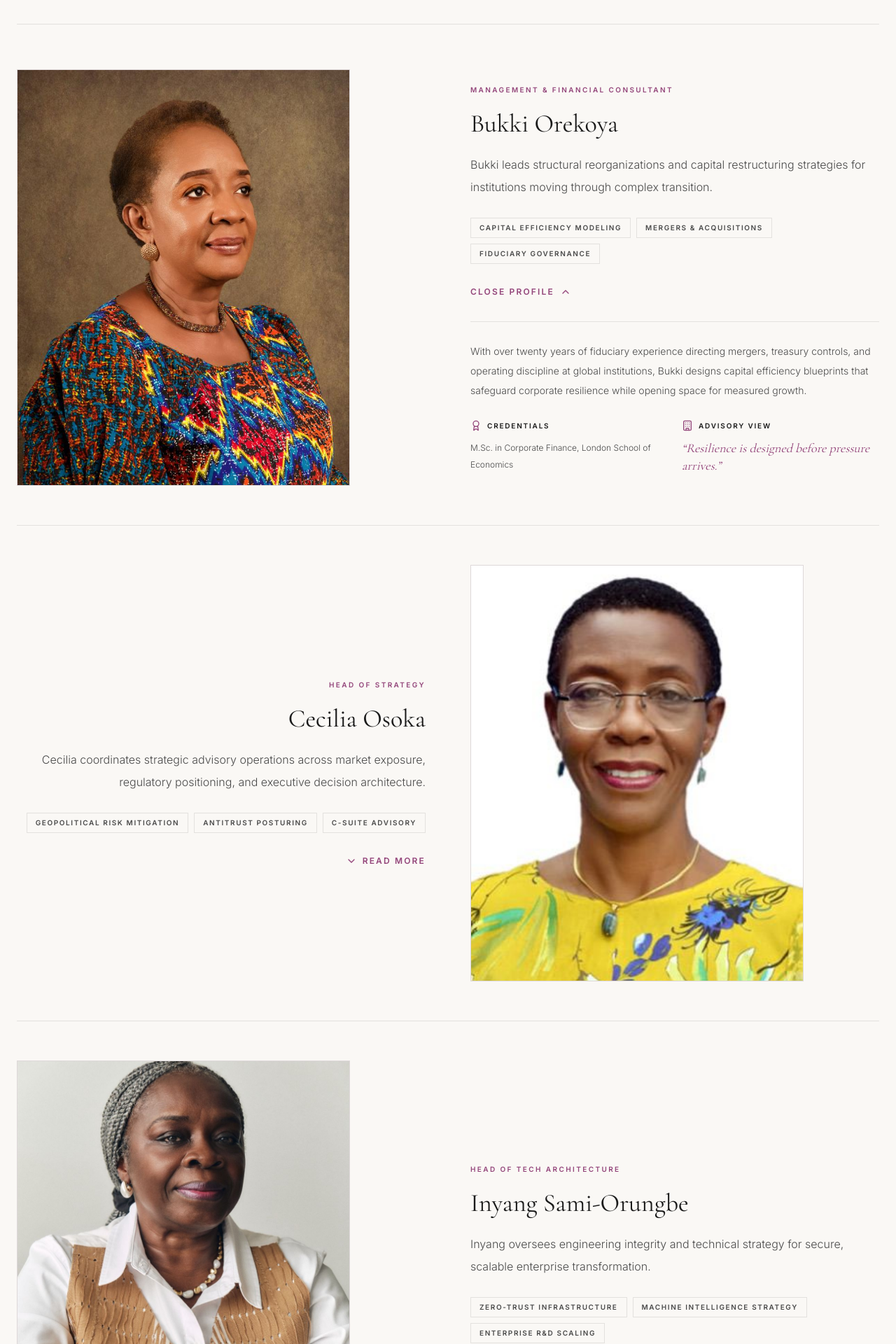
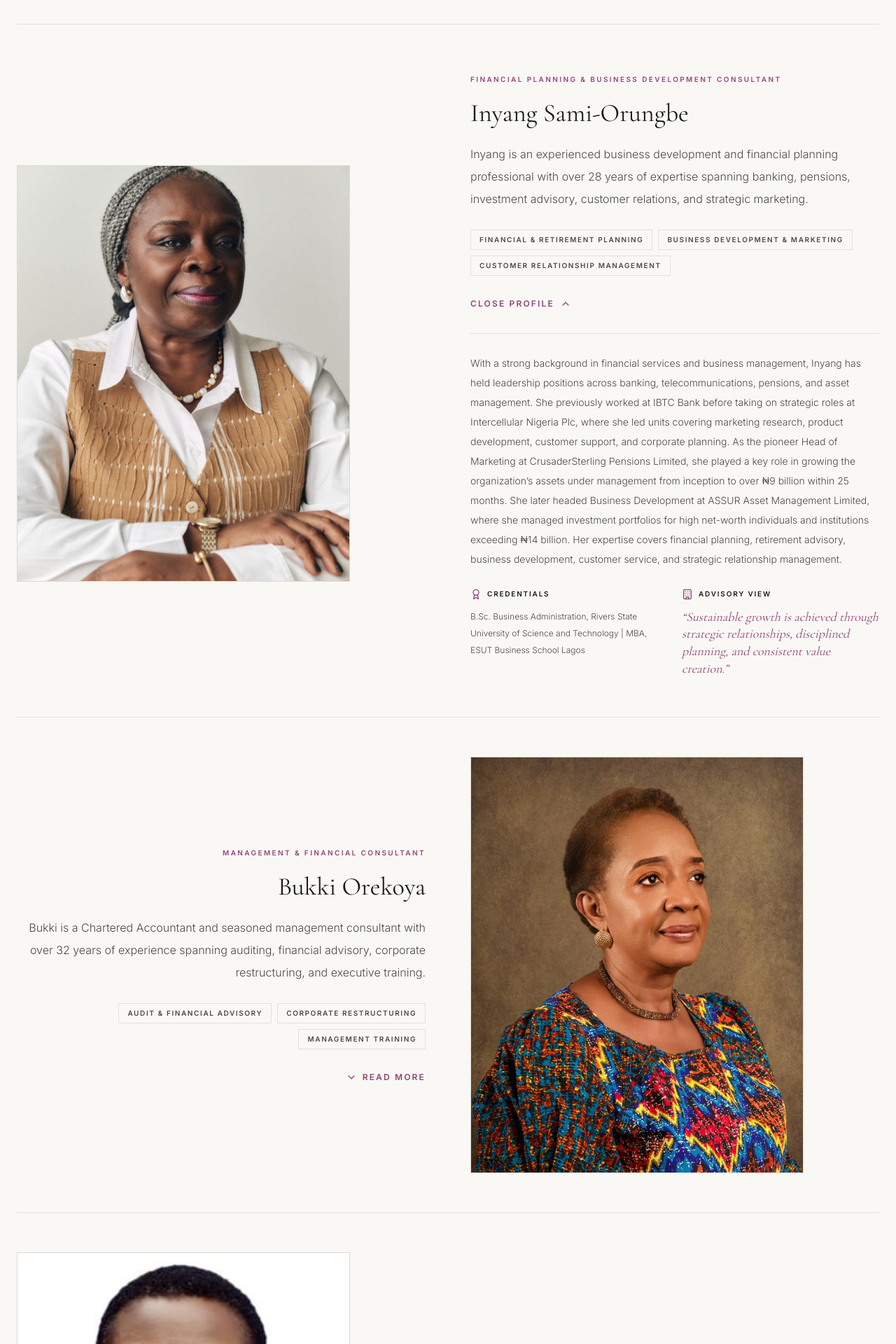
Before and after one commit to BehindTheDesks/newaverti, a Next.js app: page /team in a window 1280 px wide. Shown: the part 720-2640 px from the top of the page at 70% size. Built offline with nearby package versions, Linux system fonts and the light colour scheme.

Commit message:
edited the about us

```diff
--- a/app/contact/page.tsx
+++ b/app/contact/page.tsx
@@ -2,15 +2,7 @@
 
 import Image from "next/image";
 import { useEffect, useState } from "react";
-import {
-  CheckCircle2,
-  Clock3,
-  Mail,
-  MapPin,
-  Phone,
-  Send,
-  ShieldCheck,
-} from "lucide-react";
+import { CheckCircle2, Clock3, Mail, MapPin, Phone, Send, ShieldCheck, LucideIcon} from "lucide-react";
 import { motion, useReducedMotion, type Transition } from "motion/react";
 
 type FormData = {
@@ -21,6 +13,15 @@ type FormData = {
   message: string;
 };
 
+type ContactDetail = {
+  icon: LucideIcon;
+  eyebrow: string;
+  title: string;
+  detail: string;
+  href?: string;
+  external?: boolean;
+};
+
 const initialFormData: FormData = {
   name: "",
   email: "",
@@ -29,24 +30,27 @@ const initialFormData: FormData = {
   message: "",
 };
 
-const contactDetails = [
+const contactDetails: ContactDetail[] = [
   {
     icon: MapPin,
-    eyebrow: "Global Headquarters",
-    title: "15 Kingsway Road, Ikoyi",
+    eyebrow: "Averti Professional Managers",
+    title: "2 Adepegba Street, Ilupeju",
     detail: "Lagos, Nigeria",
+    href: "https://maps.google.com/?q=2+Adepegba+Street+Ilupeju+Lagos",
   },
   {
     icon: Mail,
-    eyebrow: "Advisory Routing",
-    title: "briefings@averti.com",
-    detail: "Secure partner review",
+    eyebrow: "Advisory Email",
+    title: "info@averti.com.ng",
+    detail: "Confidential partner communication",
+    href: "mailto:info@averti.com.ng",
   },
   {
     icon: Phone,
     eyebrow: "Institutional Relations",
-    title: "+234 (1) 460-9110",
-    detail: "Monday - Friday, 09:00 - 18:00 WAT",
+    title: "+234 1 794 3620",
+    detail: "Monday — Friday · 09:00 — 18:00 WAT",
+    href: "tel:+23417943620",
   },
 ];
 
@@ -141,8 +145,8 @@ function Field({
   );
 }
 
-const fieldClass =
-  "w-full border border-[#1A1A1A]/15 bg-[#FAF8F5]/60 px-4 py-3.5 text-sm text-[#1A1A1A] outline-none transition-all duration-300 placeholder:text-[#4A4A4A]/45 focus:border-[#93457A] focus:bg-white focus:ring-4 focus:ring-[#93457A]/10";
+const fieldClass = "w-full border border-[#1A1A1A]/12 bg-[#FAF8F5]/50 px-4 py-3.5 text-sm text-[#1A1A1A] outline-none transition-all duration-300 placeholder:text-[#4A4A4A]/40 focus:border-[#93457A]/60 focus:bg-white focus:ring-4 focus:ring-[#93457A]/8 hover:border-[#1A1A1A]/25";
+
 
 export default function ContactPage() {
   const [formData, setFormData] = useState<FormData>(initialFormData);
@@ -252,19 +256,40 @@ export default function ContactPage() {
                   key={item.eyebrow}
                   variants={reveal}
                   transition={transition}
-                  className="grid grid-cols-[44px_1fr] gap-5 py-7"
+                  whileHover={{ y: reduceMotion ? 0 : -3 }}
+                  className="group grid grid-cols-[52px_1fr] gap-5 py-8 transition-all duration-300"
                 >
-                  <div className="flex h-11 w-11 items-center justify-center rounded-full border border-[#93457A]/20 text-[#93457A]">
+                  <div className="flex h-12 w-12 items-center justify-center rounded-full border border-[#93457A]/15 bg-white text-[#93457A] transition-all duration-300 group-hover:border-[#93457A]/40 group-hover:bg-[#93457A]/5">
                     <Icon className="h-5 w-5" aria-hidden="true" />
                   </div>
+
                   <div>
                     <h3 className="text-[10px] font-semibold uppercase tracking-[0.22em] text-[#93457A]">
                       {item.eyebrow}
                     </h3>
-                    <p className="mt-3 font-serif text-xl leading-snug">
-                      {item.title}
-                    </p>
-                    <p className="mt-1 text-sm font-light leading-6 text-[#4A4A4A]">
+
+                    {item.href ? (
+                      <a
+                        href={item.href}
+                        target={item.href.startsWith("http") ? "_blank" : undefined}
+                        rel={item.href.startsWith("http") ? "noreferrer" : undefined}
+                        className="group/link mt-3 inline-flex items-center gap-2 font-serif text-xl leading-snug text-[#1A1A1A] transition-all duration-300 hover:text-[#93457A]"
+                      >
+                        <span className="border-b border-transparent transition-all duration-300 group-hover/link:border-[#93457A]/40">
+                          {item.title}
+                        </span>
+
+                        <span className="translate-x-0 opacity-0 transition-all duration-300 group-hover/link:translate-x-1 group-hover/link:opacity-100">
+                          →
+                        </span>
+                      </a>
+                    ) : (
+                      <p className="mt-3 font-serif text-xl leading-snug text-[#1A1A1A]">
+                        {item.title}
+                      </p>
+                    )}
+
+                    <p className="mt-2 text-sm font-light leading-6 text-[#4A4A4A]">
                       {item.detail}
                     </p>
                   </div>
@@ -272,7 +297,6 @@ export default function ContactPage() {
               );
             })}
           </div>
-
           <motion.div
             variants={reveal}
             transition={transition}
@@ -307,9 +331,15 @@ export default function ContactPage() {
               <form onSubmit={handleSubmit} className="space-y-8">
                 <div className="border-b border-[#1A1A1A]/10 pb-7">
                   <SectionLabel>Professional Inquiry</SectionLabel>
+
                   <h2 className="mt-4 font-serif text-3xl font-normal leading-tight">
                     Tell us where strategic clarity is needed.
                   </h2>
+
+                  <p className="mt-4 max-w-2xl text-sm font-light leading-7 text-[#4A4A4A]">
+                    Strategic consultations are reviewed confidentially by senior advisory
+                    partners and routed according to operational scope.
+                  </p>
                 </div>
 
                 <div className="grid grid-cols-1 gap-6 sm:grid-cols-2">
--- a/app/team/TeamContent.tsx
+++ b/app/team/TeamContent.tsx
@@ -8,49 +8,55 @@ import { AnimatePresence, motion, useReducedMotion } from "motion/react";
 
 const leaders = [
   {
+    name: "Inyang Sami-Orungbe",
+    role: "Financial Planning & Business Development Consultant",
+    imageSrc: "/images/inyang_sami_orungbe.jpeg",
+    intro:
+      "Inyang is an experienced business development and financial planning professional with over 28 years of expertise spanning banking, pensions, investment advisory, customer relations, and strategic marketing.",
+    bio: "With a strong background in financial services and business management, Inyang has held leadership positions across banking, telecommunications, pensions, and asset management. She previously worked at IBTC Bank before taking on strategic roles at Intercellular Nigeria Plc, where she led units covering marketing research, product development, customer support, and corporate planning. As the pioneer Head of Marketing at CrusaderSterling Pensions Limited, she played a key role in growing the organization’s assets under management from inception to over ₦9 billion within 25 months. She later headed Business Development at ASSUR Asset Management Limited, where she managed investment portfolios for high net-worth individuals and institutions exceeding ₦14 billion. Her expertise covers financial planning, retirement advisory, business development, customer service, and strategic relationship management.",
+    specialties: [
+      "Financial & Retirement Planning",
+      "Business Development & Marketing",
+      "Customer Relationship Management",
+    ],
+    education:
+      "B.Sc. Business Administration, Rivers State University of Science and Technology | MBA, ESUT Business School Lagos",
+    quote:
+      "Sustainable growth is achieved through strategic relationships, disciplined planning, and consistent value creation.",
+  },
+  {
     name: "Bukki Orekoya",
     role: "Management & Financial Consultant",
     imageSrc: "/images/bukki_orekoya.jpeg",
     intro:
-      "Bukki leads structural reorganizations and capital restructuring strategies for institutions moving through complex transition.",
-    bio: "With over twenty years of fiduciary experience directing mergers, treasury controls, and operating discipline at global institutions, Bukki designs capital efficiency blueprints that safeguard corporate resilience while opening space for measured growth.",
+      "Bukki is a Chartered Accountant and seasoned management consultant with over 32 years of experience spanning auditing, financial advisory, corporate restructuring, and executive training.",
+    bio: "A Fellow of the Institute of Chartered Accountants of Nigeria (ICAN), Bukki began her professional journey at KPMG Audit where she gained extensive experience in audit, reporting, capital restructuring, and privatisation advisory. She later became the first Nigerian Chief Accountant and Company Secretary of Paterson Candy International Nigeria Ltd, where she played a key role in the computerisation of the company’s accounting systems and oversight of major engineering and water treatment contracts. In addition to her financial expertise, she is an accredited management trainer and has facilitated professional development programmes for ICAN and other leading institutions across Nigeria.",
     specialties: [
-      "Capital Efficiency Modeling",
-      "Mergers & Acquisitions",
-      "Fiduciary Governance",
+      "Audit & Financial Advisory",
+      "Corporate Restructuring",
+      "Management Training",
     ],
-    education: "M.Sc. in Corporate Finance, London School of Economics",
-    quote: "Resilience is designed before pressure arrives.",
+    education:
+      "B.Sc. Economics, Obafemi Awolowo University | Fellow, Institute of Chartered Accountants of Nigeria (ICAN)",
+    quote:
+      "Sustainable business performance begins with discipline, structure, and informed financial leadership.",
   },
   {
     name: "Cecilia Osoka",
-    role: "Head of Strategy",
+    role: "Accounting, Banking & Operations Consultant",
     imageSrc: "/images/cecilia_osoka.jpeg",
     intro:
-      "Cecilia coordinates strategic advisory operations across market exposure, regulatory positioning, and executive decision architecture.",
-    bio: "Her work centers on market exposure profiling, antitrust advisory, and brand positioning under pressure. She has supported enterprise leaders through regulatory transition, competitive repositioning, and high-stakes operating choices.",
+      "Cecilia is a seasoned finance and banking professional with over 27 years of experience spanning accounting, audit, treasury operations, banking administration, consultancy, and professional training.",
+    bio: "A Fellow of the Institute of Chartered Accountants of Nigeria (ICAN) and Senior Honorary Member of the Chartered Institute of Bankers of Nigeria (CIBN), Cecilia began her career in audit and accountancy before transitioning into the banking sector. She held senior operational and treasury leadership roles at Merchant Bank of Commerce, United Bank for Africa (UBA), and Ecobank Nigeria, where she oversaw large-scale banking operations, process management, systems implementation, and branch operational supervision. Her expertise also includes change management, banking process documentation, operational training, and enterprise-wide financial operations coordination. Since leaving the banking sector, she has continued to provide consulting, accounting, and training services to organizations and professionals.",
     specialties: [
-      "Geopolitical Risk Mitigation",
-      "Antitrust Posturing",
-      "C-Suite Advisory",
+      "Banking Operations & Treasury Management",
+      "Process & Change Management",
+      "Accounting & Financial Consultancy",
     ],
-    education: "MBA, Wharton School of the University of Pennsylvania",
-    quote: "Clarity is the beginning of executive momentum.",
-  },
-  {
-    name: "Inyang Sami-Orungbe",
-    role: "Head of Tech Architecture",
-    imageSrc: "/images/inyang_sami_orungbe.jpeg",
-    intro:
-      "Inyang oversees engineering integrity and technical strategy for secure, scalable enterprise transformation.",
-    bio: "An expert in next-generation cloud architectures, systemic database operations, and secure technical environments, Inyang helps clients install digital foundations that support high-volume efficiency while preserving operational trust.",
-    specialties: [
-      "Zero-Trust Infrastructure",
-      "Machine Intelligence Strategy",
-      "Enterprise R&D Scaling",
-    ],
-    education: "B.Sc. in Electrical Engineering & Computer Science, MIT",
-    quote: "Technical architecture should make leadership more decisive.",
+    education:
+      "B.Sc. Accounting, University of Lagos | MBA, Obafemi Awolowo University | Fellow, Institute of Chartered Accountants of Nigeria (ICAN)",
+    quote:
+      "Operational excellence is built through discipline, structure, and continuous improvement.",
   },
 ];
 
--- a/components/layout/Footer.tsx
+++ b/components/layout/Footer.tsx
@@ -43,18 +43,18 @@ export default function Footer() {
               <ul className="space-y-2">
                 <li>
                   <Link
-                    href="#privacy"
+                    href="/services"
                     className="text-xs text-[#93457A] hover:text-[#93457A] transition-colors duration-200"
                   >
-                    Privacy Policy
+                    Service
                   </Link>
                 </li>
                 <li>
                   <Link
-                    href="#terms"
+                    href="/team"
                     className="text-xs text-[#93457A] hover:text-[#93457A] transition-colors duration-200"
                   >
-                    Terms of Service
+                    Teams
                   </Link>
                 </li>
               </ul>
```
